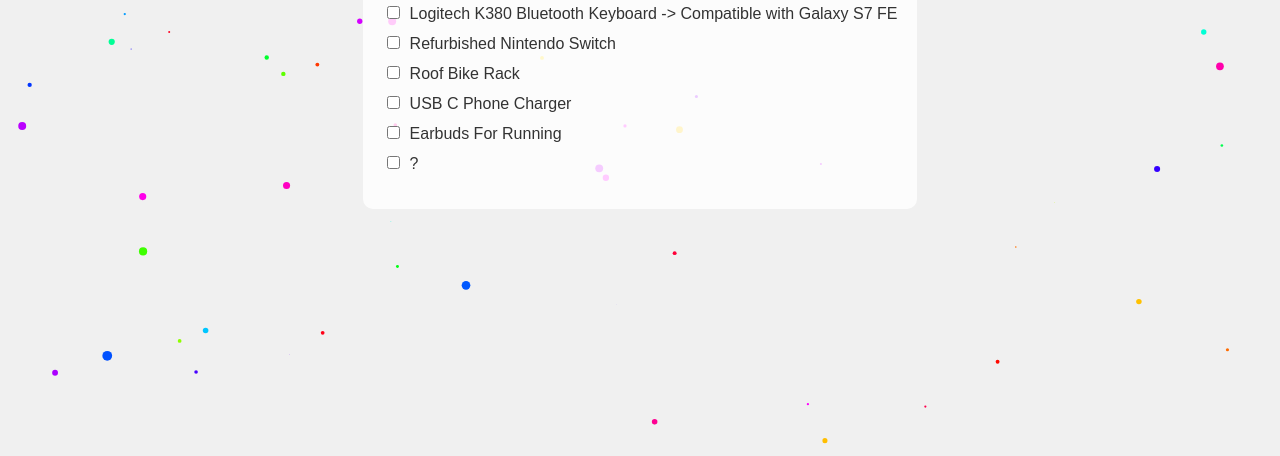
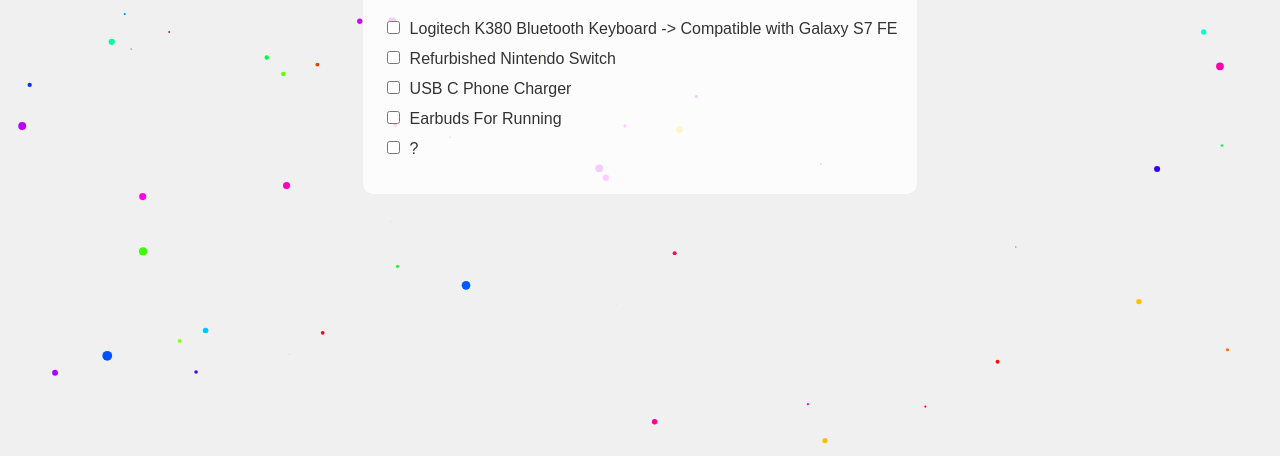
Before and after one commit to Birdbh/BirdbhBirthdayList, a plain HTML site: page index.html in a window 1280 px wide. Shown: the part 344-800 px from the top of the page. Drawn offline with Linux system fonts and the light colour scheme.

Commit message:
Update index.html

```diff
--- a/index.html
+++ b/index.html
@@ -59,7 +59,6 @@
         <ul>
             <li><input type="checkbox" id="item4"><a href="https://www.logitech.com/en-us/products/keyboards/k380-multi-device.920-011134.html" target="_blank">Logitech K380 Bluetooth Keyboard -> Compatible with Galaxy S7 FE</a></li>
             <li><input type="checkbox" id="item1"><a href="https://www.nintendo.com/us/store/hardware/refurbished-switch/" target="_blank">Refurbished Nintendo Switch</a></li>
-            <li><input type="checkbox" id="item5"><a href="https://www.amazon.com/s?k=roof+bike+rack&crid=1EJB08VRKXAQO&sprefix=roof+bike+rack%2Caps%2C215&ref=nb_sb_noss_1" target="_blank">Roof Bike Rack</a></li>
             <li><input type="checkbox" id="item3"><a href="https://www.amazon.com/s?k=usb+c+phone+charger&i=mobile&crid=Q3591GFXCFRP&sprefix=usb+c+phone+charger%2Cmobile%2C178&ref=nb_sb_noss_1" target="_blank">USB C Phone Charger</a></li>
             <li><input type="checkbox" id="item2"><a href="https://www.amazon.com/s?k=running+earbuds&crid=3EZ5O104CW6WL&sprefix=running+earbuds%2Caps%2C164&ref=nb_sb_noss_1" target="_blank">Earbuds For Running</a></li>
             <li><input type="checkbox" id="item5"><a href="https://www.youtube.com/watch?v=dQw4w9WgXcQ" target="_blank">?</a></li>
```
